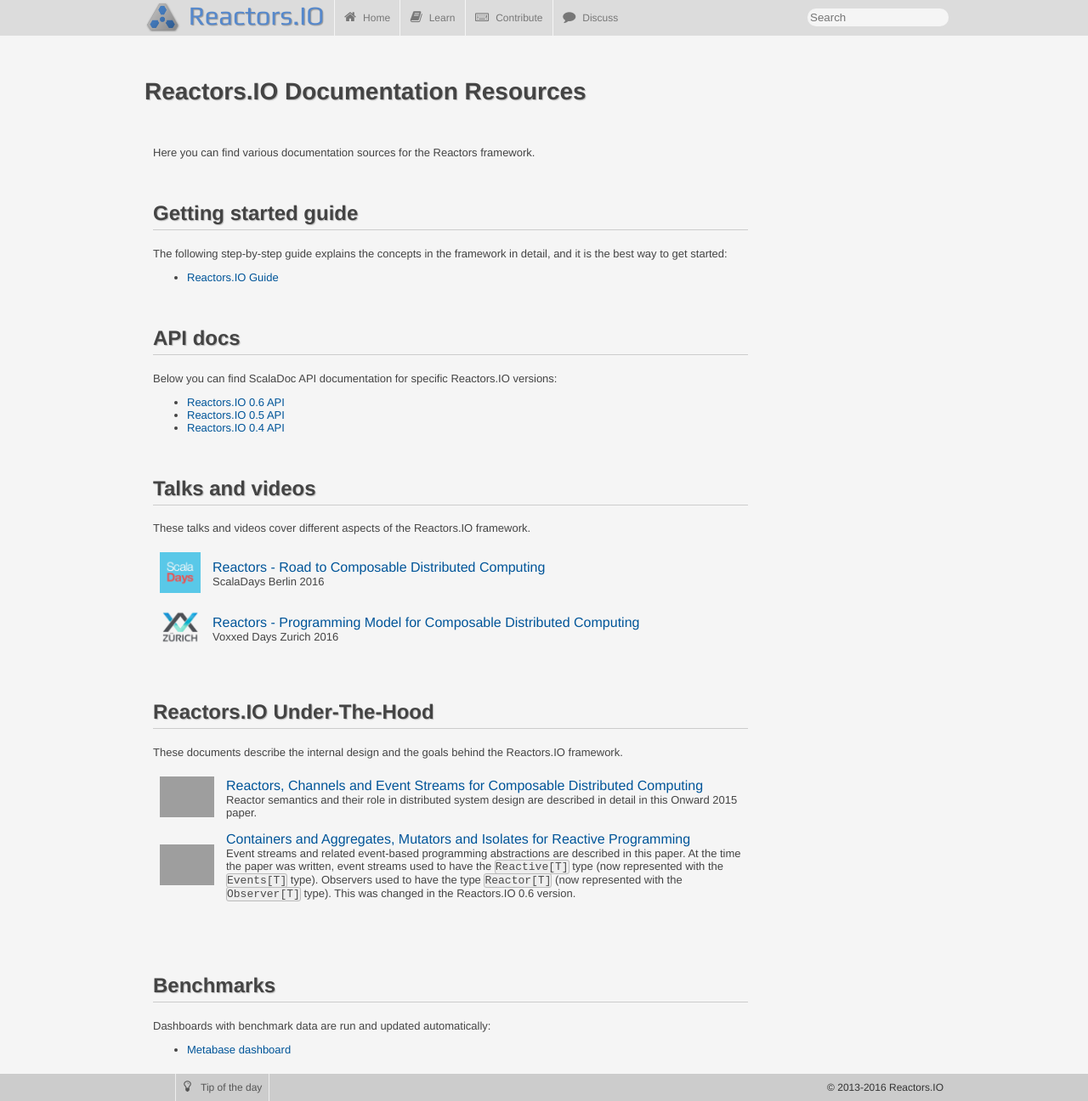
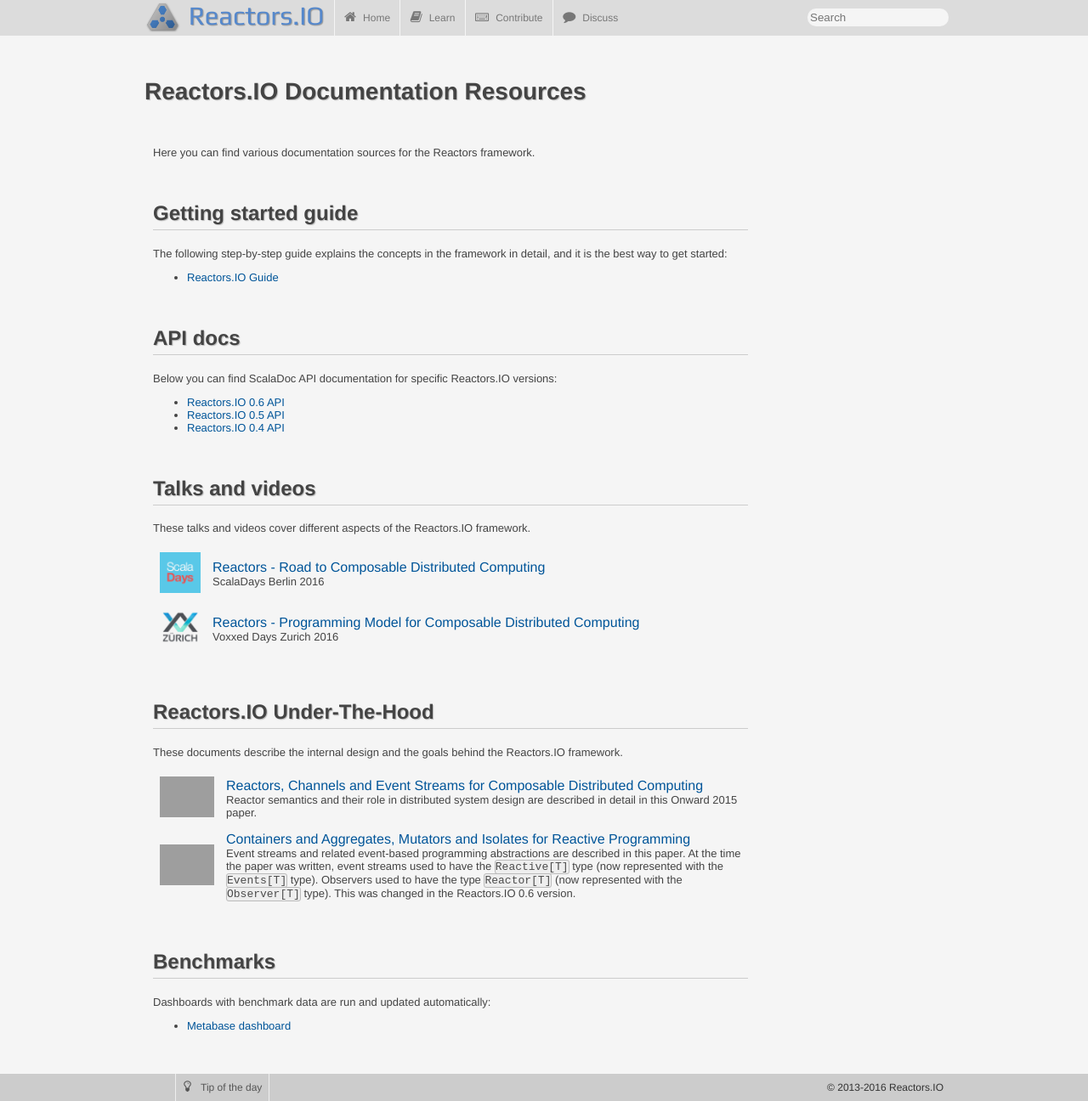
Before and after one commit to reactors-io/reactors-io.github.io, a Jekyll site: the page built from learn.md, in a window 1280 px wide. Shown: the whole page at 85% size. Built offline with Jekyll 4.4.1, drawn with Linux system fonts in a browser that asks for light colours; grey boxes are pictures that could not be loaded.

Commit message:
Format better.

```diff
--- a/learn.md
+++ b/learn.md
@@ -120,11 +120,11 @@
 </tbody>
 </table>
 
-<br/>
-
 
 ## Benchmarks
 
 Dashboards with benchmark data are run and updated automatically:
 
 - [Metabase dashboard](http://ci.storm-enroute.com:3000/dash/1)
+
+<br/>
```
